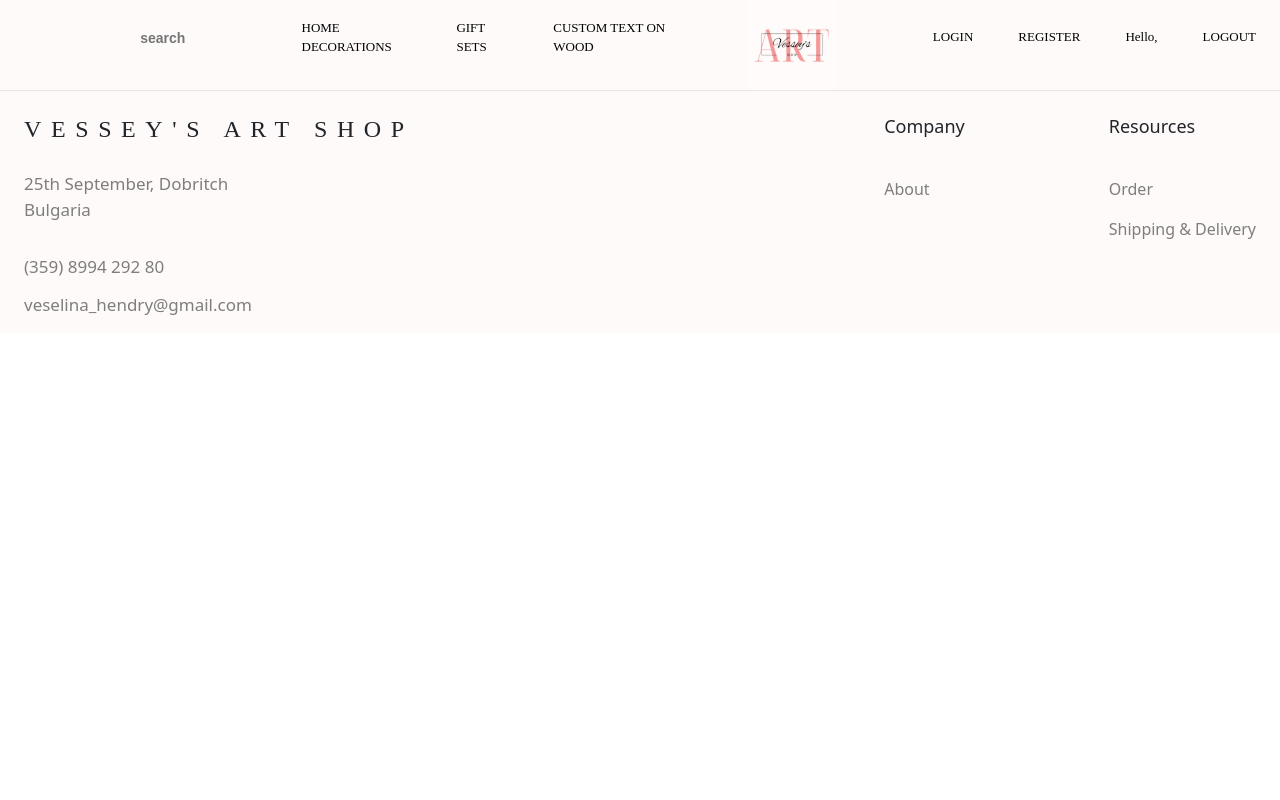
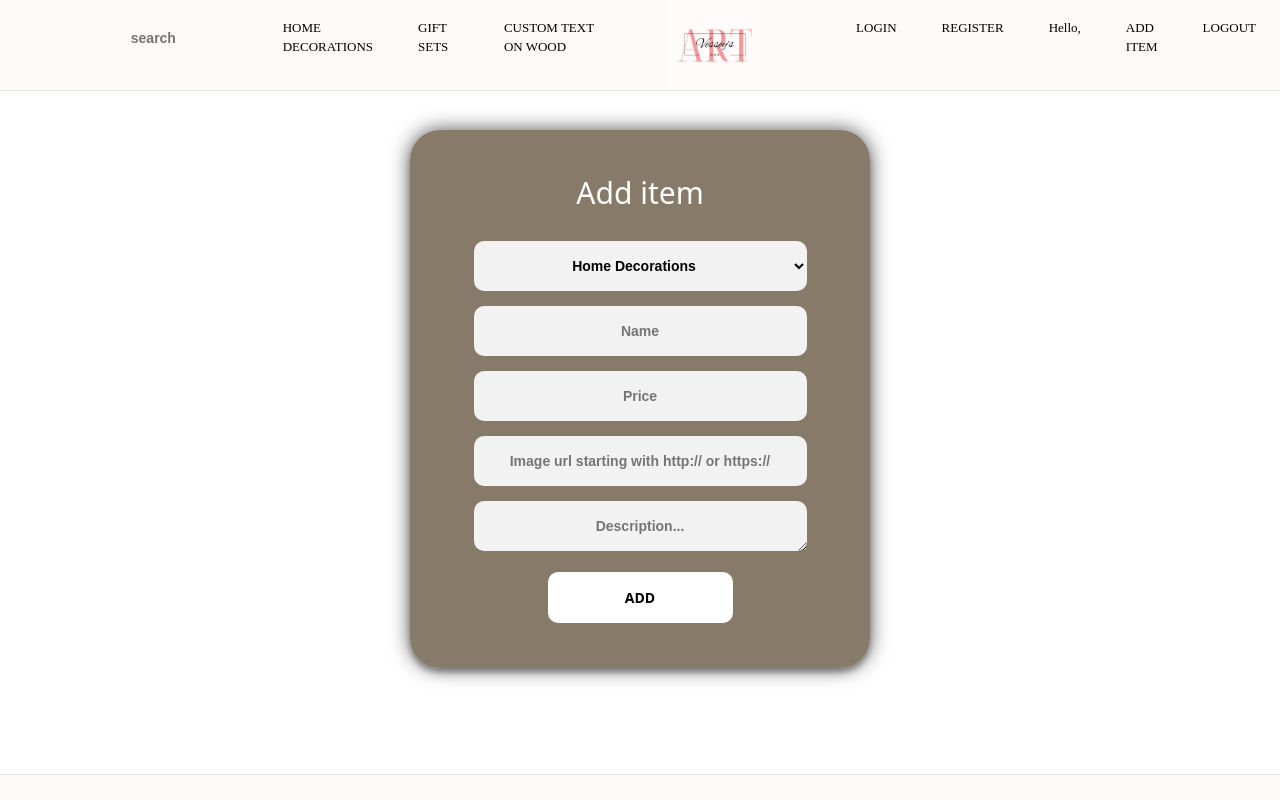
Before and after one commit to KristinaStrateva/Pyrography-Art-Gallery, a React (Vite) app in the folder client/: page /add-item in a window 1280 px wide. Shown: the top 800 px of the page. Built offline with nearby package versions, Linux system fonts and the light colour scheme.

Commit message:
Add AddItemPage component

```diff
--- a/client/src/App.jsx
+++ b/client/src/App.jsx
@@ -9,6 +9,7 @@ import LoginPage from './components/LoginPage/LoginPage';
 import RegisterPage from './components/RegisterPage/RegisterPage';
 import DetailsPage from './components/DetailsPage/DetailsPage';
 import EditPage from './components/DetailsPage/EditPage/EditPage';
+import AddItemPage from './components/AddItemPage/AddItemPage';
 
 export default function App() {
 
@@ -26,6 +27,7 @@ export default function App() {
                 <Route path='/customTextOnWood' element={<CollectionPage />} />
                 <Route path='/details' element={<DetailsPage />} />
                 <Route path='/edit-item' element={<EditPage />} />
+                <Route path='/add-item' element={<AddItemPage />} />
             </Routes>
 
             <Footer />
--- /dev/null
+++ b/client/src/components/AddItemPage/AddItemPage.jsx
@@ -0,0 +1,24 @@
+import styles from './AddItemPage.module.css';
+
+export default function AddItemPage() {
+    return (
+        <section className={styles.create}>
+            <div className={styles.form}>
+                <h2>Add item</h2>
+                <form className={styles["create-form"]} method="POST">
+                    <select name="collectionName" placeholder="Select from collection">
+                        <option value="Home Decorations">Home Decorations</option>
+                        <option value="Gift Items">Gift Items</option>
+                        <option value="Custom Text On Wood">Custom Text On Wood</option>
+                    </select>
+                    <input type="text" name="name" placeholder="Name" defaultValue="" />
+                    <input type="text" name="price" placeholder="Price" defaultValue="" />
+                    <input type="text" name="imageUrl" placeholder="Image url starting with http:// or https://" defaultValue="" />
+                    <textarea name="description" placeholder="Description..."></textarea>
+
+                    <button type="submit">Add</button>
+                </form>
+            </div>
+        </section>
+    );
+}
--- /dev/null
+++ b/client/src/components/AddItemPage/AddItemPage.module.css
@@ -0,0 +1,72 @@
+.create {
+    min-height: 88vh;
+    width: 100%;
+}
+
+.form {
+    background: #59452eb6;
+    max-width: 460px;
+    margin: auto;
+    margin-top: 60px;
+    padding: 45px;
+    text-align: center;
+    border-radius: 30px;
+    box-shadow: 0 0 20px 0 rgba(0, 0, 0, 0.682), 0 5px 5px 0 rgba(0, 0, 0, 0.24);
+}
+
+.form h2 {
+    margin-top: 0px;
+    margin-bottom: 30px;
+    font-size: 30px;
+    color: white;
+}
+
+.form select, input,
+textarea {
+    outline: 0;
+    background: #f2f2f2;
+    width: 90%;
+    height: 50px;
+    border: 0;
+    margin: 0 0 15px;
+    padding: 15px;
+    border-radius: 10px;
+    box-sizing: border-box;
+    font-size: 14px;
+    text-align: center;
+    font-weight: bold;
+    font-family: Arial, Helvetica, sans-serif
+}
+
+.form button {
+    text-transform: uppercase;
+    font-weight: bold;
+    outline: 0;
+    background: white;
+    width: 50%;
+    border: 0;
+    padding: 15px;
+    color: black;
+    font-size: 14px;
+    border-radius: 10px;
+    -webkit-transition: all 0.3 ease;
+    transition: all 0.3 ease;
+    cursor: pointer;
+}
+
+.form button:hover,
+.form button:active,
+.form button:focus {
+    background: #9f7c53;
+}
+
+.form .message {
+    margin: 15px 0 0;
+    color: #b3b3b3;
+    font-size: 17px;
+}
+
+.form .message a {
+    color: white;
+    text-decoration: none;
+}
--- a/client/src/components/Navigation/Navigation.jsx
+++ b/client/src/components/Navigation/Navigation.jsx
@@ -26,6 +26,7 @@ export default function Navigation({
                             <li className={styles["navbar-link"]}><Link to="/login">LOGIN</Link></li>
                             <li className={styles["navbar-link"]}><Link to="/register">REGISTER</Link></li>
                             <li className={styles["navbar-link"]}><Link to="#">Hello, {name}</Link></li>
+                            <li className={styles["navbar-link"]}><Link to="/add-item">ADD ITEM</Link></li>
                             <li className={styles["navbar-link"]}><Link to="/logout">LOGOUT</Link></li>
                         </ul>
                     </div>
```
